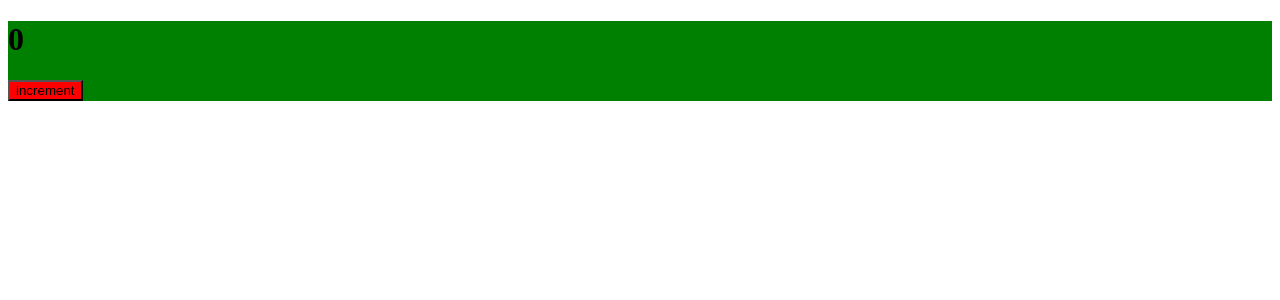
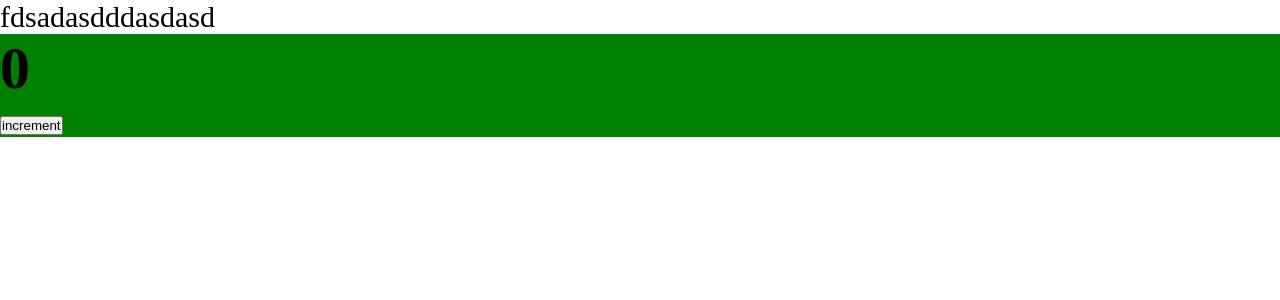
Before and after one commit to Dennikoff/React_advance, a React app: page / in a window 1280 px wide. Shown: the top 300 px of the page. Built offline with nearby package versions, Linux system fonts and the light colour scheme.

Commit message:
upgrade css with module plugin and fix loaders

```diff
--- /dev/null
+++ b/src/App.tsx
@@ -0,0 +1,12 @@
+import React from "react";
+import { Counter } from "./Counter";
+import "./index.scss";
+
+export const App = () => {
+  return (
+    <div className="app">
+      fdsadasdddasdasd
+      <Counter />
+    </div>
+  );
+};
--- a/src/Counter.module.scss
+++ b/src/Counter.module.scss
@@ -1,7 +1,3 @@
-button {
-    background-color: red;
-}
-
 .green {
     background-color: green;
 }
--- a/src/Counter.tsx
+++ b/src/Counter.tsx
@@ -1,7 +1,5 @@
 import { useState } from "react";
 import classes from "./Counter.module.scss";
-
-console.dir(classes);
 
 export const Counter = () => {
   const [counter, setCounter] = useState(0);
--- /dev/null
+++ b/src/index.scss
@@ -0,0 +1,9 @@
+* {
+    padding: 0;
+    margin: 0;
+    box-sizing: border-box;
+}
+
+.app {
+    font-size: 30px;
+}
--- a/src/main.tsx
+++ b/src/main.tsx
@@ -1,5 +1,10 @@
 import { createRoot } from "react-dom/client";
 import { Counter } from "./Counter";
+import { App } from "./App";
+import { StrictMode } from "react";
 
-
-createRoot(document.getElementById('root')!).render(<Counter/>);
+createRoot(document.getElementById("root")!).render(
+  <StrictMode>
+    <App />
+  </StrictMode>,
+);
```
Also changed, not shown: 1 other file (tests, documents, lock files or other folders).
